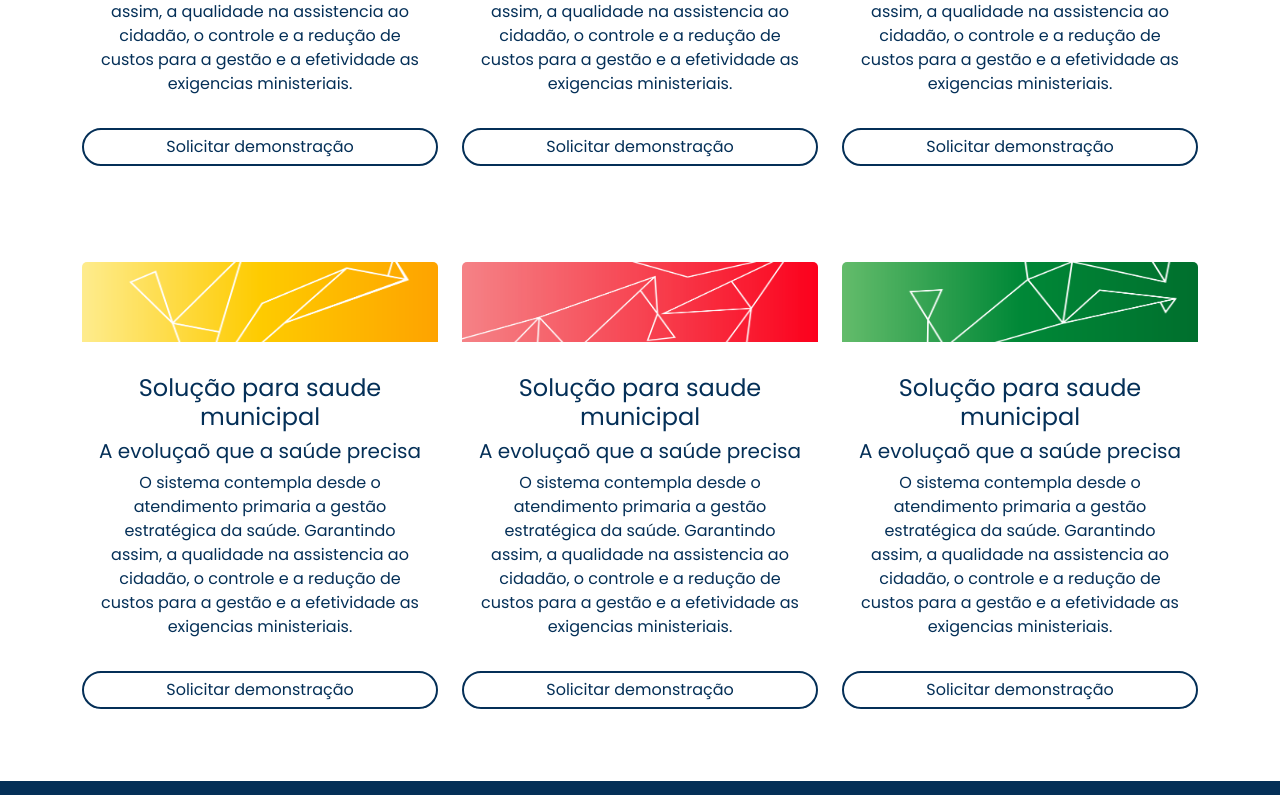
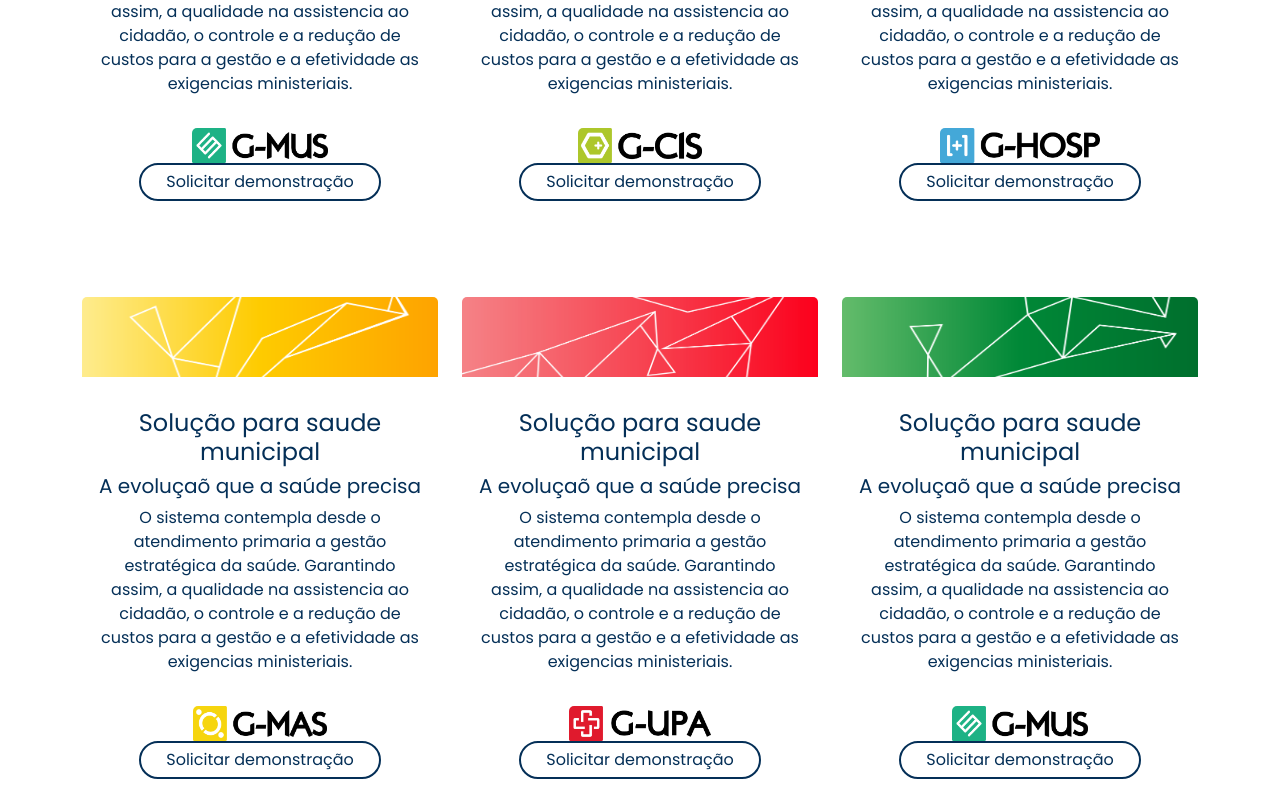
Before and after one commit to nferdica/web-sisamhil, a plain HTML site: page index.html in a window 1280 px wide. Shown: the part 1325-2120 px from the top of the page. Drawn offline with nearby package versions, Linux system fonts and the light colour scheme.

Commit message:
Upgrade cards sessions

```diff
--- a/index.html
+++ b/index.html
@@ -103,7 +103,13 @@
                                 efetividade as exigencias ministeriais.
                                 </p>
                     </div>
+                    <div class="row no-gutters justify-content-between mb-0">
+                        <div class="col-auto">
+                            <img class="card-img-top" src="assets/img/g-mus_logo_c.png" alt="G-MUS"
+                                style="height:35px !important; width:auto;">
                             <button class="btn btn-outline-primary">Solicitar demonstração</button>
+                        </div>
+                    </div>
                 </div>
                 <div class="card col-sm-4 py-4 cards">
                     <img class="card-img-top img-fluid" src="assets/img/cover_g-cis.png" alt="Imagem de capa do card">
@@ -118,7 +124,13 @@
                                 efetividade as exigencias ministeriais.
                                 </p>
                     </div>
+                    <div class="row no-gutters justify-content-between mb-0">
+                        <div class="col-auto">
+                            <img class="card-img-top" src="assets/img/g-cis_logo_c.png" alt="G-MUS"
+                                style="height:35px !important; width:auto;">
                             <button class="btn btn-outline-primary">Solicitar demonstração</button>
+                        </div>
+                    </div>
                 </div>
                 <div class="card col-sm-4 py-4 cards">
                     <img class="card-img-top img-fluid" src="assets/img/cover_g-hosp.png" alt="Imagem de capa do card">
@@ -133,7 +145,13 @@
                                 efetividade as exigencias ministeriais.
                                 </p>
                     </div>
+                    <div class="row no-gutters justify-content-between mb-0">
+                        <div class="col-auto">
+                            <img class="card-img-top" src="assets/img/g-hosp_logo_c.png" alt="G-MUS"
+                                style="height:35px !important; width:auto;">
                             <button class="btn btn-outline-primary">Solicitar demonstração</button>
+                        </div>
+                    </div>
                 </div>
             </div>
         </div>
@@ -159,7 +177,13 @@
                                 efetividade as exigencias ministeriais.
                                 </p>
                     </div>
+                    <div class="row no-gutters justify-content-between mb-0">
+                        <div class="col-auto">
+                            <img class="card-img-top" src="assets/img/g-mas_logo_c.png" alt="G-MUS"
+                                style="height:35px !important; width:auto;">
                             <button class="btn btn-outline-primary">Solicitar demonstração</button>
+                        </div>
+                    </div>
                 </div>
                 <div class="card col-sm-4 py-4 cards">
                     <img class="card-img-top img-fluid" src="assets/img/cover_g-upa.png" alt="Imagem de capa do card">
@@ -174,7 +198,13 @@
                                 efetividade as exigencias ministeriais.
                                 </p>
                     </div>
+                    <div class="row no-gutters justify-content-between mb-0">
+                        <div class="col-auto">
+                            <img class="card-img-top" src="assets/img/g-upa_logo_c.png" alt="G-MUS"
+                                style="height:35px !important; width:auto;">
                             <button class="btn btn-outline-primary">Solicitar demonstração</button>
+                        </div>
+                    </div>
                 </div>
                 <div class="card col-sm-4 py-4 cards">
                     <img class="card-img-top img-fluid" src="assets/img/cover_g-vis.png" alt="Imagem de capa do card">
@@ -189,7 +219,12 @@
                                 efetividade as exigencias ministeriais.
                                 </p>
                     </div>
+                    <div class="row no-gutters justify-content-between mb-0">
+                        <div class="col-auto">
+                            <img class="card-img-top" src="assets/img/g-mus_logo_c.png" alt="G-MUS"
+                                style="height:35px !important; width:auto;">
                             <button class="btn btn-outline-primary">Solicitar demonstração</button>
+                        </div>
                     </div>
                 </div>
             </div>
@@ -208,19 +243,23 @@
                 <div class="col-sm-4 text-center">
                     <h2><i class="bi bi-headset"></i></h2>
                     <h3>Suporte Especializado</h3>
-                    <p>Contamos com analistas especializados em gestão pública, com mais de 20 anos de experiencia.
+                    <p>Contamos com analistas especializados em gestão pública, com mais de 20
+                        anos de experiencia.
                         Preparados para te oferecer o melhor atendimento</p>
                 </div>
                 <div class="col-sm-4 text-center">
                     <h2><i class="bi bi-clock-history"></i></h2>
                     <h3>Implantação</h3>
-                    <p>Somos reconhecidos pelos prazos recordes em implantação dos sistemas. Prezamos em oferecer a
-                        melhor experiencia de migração para o seu setor, sem impactos ao contribuinte.</p>
+                    <p>Somos reconhecidos pelos prazos recordes em implantação dos sistemas.
+                        Prezamos em oferecer a
+                        melhor experiencia de migração para o seu setor, sem impactos ao
+                        contribuinte.</p>
                 </div>
                 <div class="col-sm-4 text-center">
                     <h2><i class="bi bi-wechat"></i></h2>
                     <h3>Atendimento</h3>
-                    <p>Proporcionamos contato por diversos canais de comunicação. A nossa plataforma de atendimento é
+                    <p>Proporcionamos contato por diversos canais de comunicação. A nossa
+                        plataforma de atendimento é
                         uma das mais eficientes do mercado.</p>
                 </div>
             </div>
@@ -228,6 +267,14 @@
     </section>
     <!--Fim produtos e serviços-->
 
+    <!--Depoimentos-->
+    <div class="container">
+        <div class="row">
+            <div class="col-sm-4"></div>
+            <div class="col-sm-8"></div>
+        </div>
+    </div>
+
 
 </body>
 
```
Lines whose indentation alone changed are shown as unchanged.
